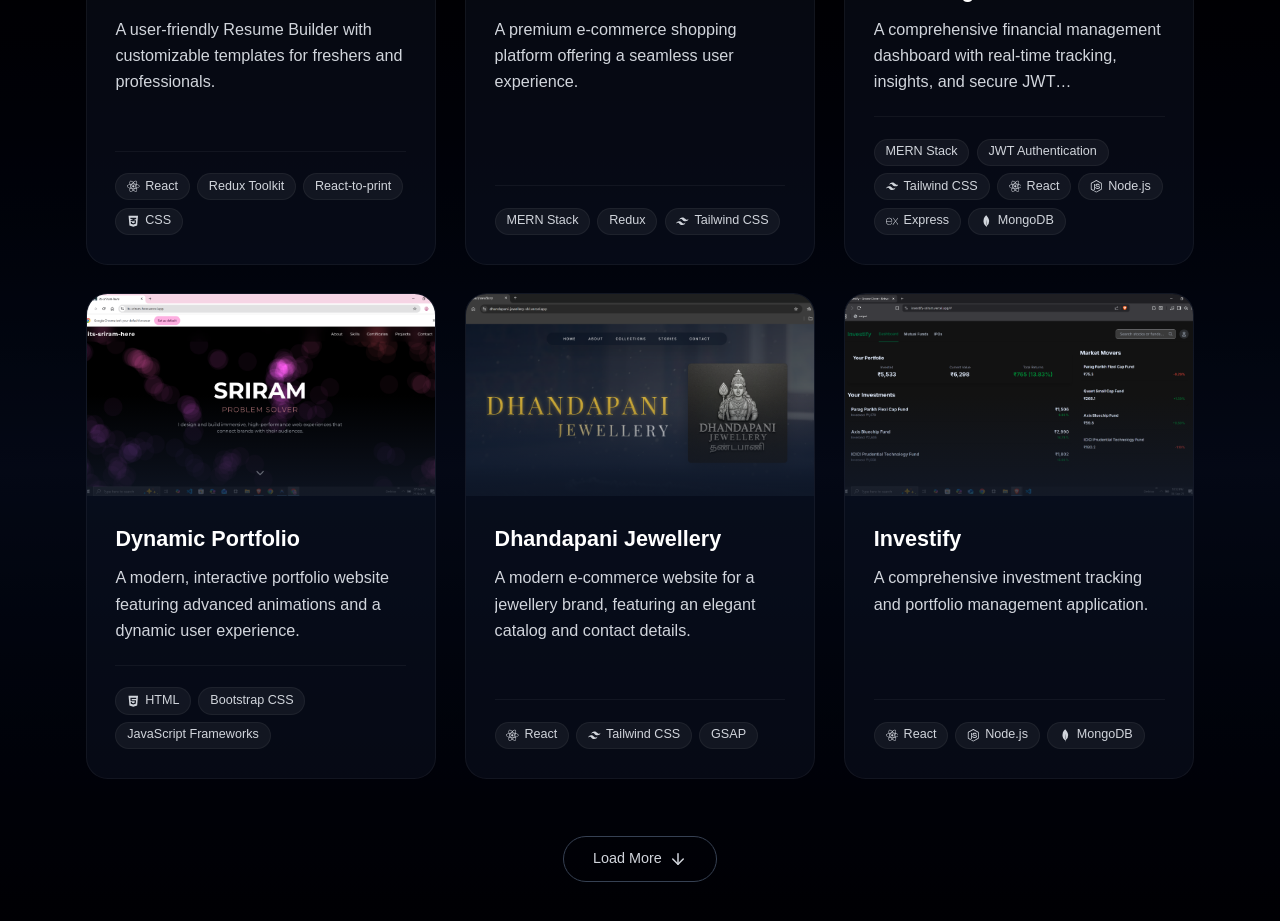
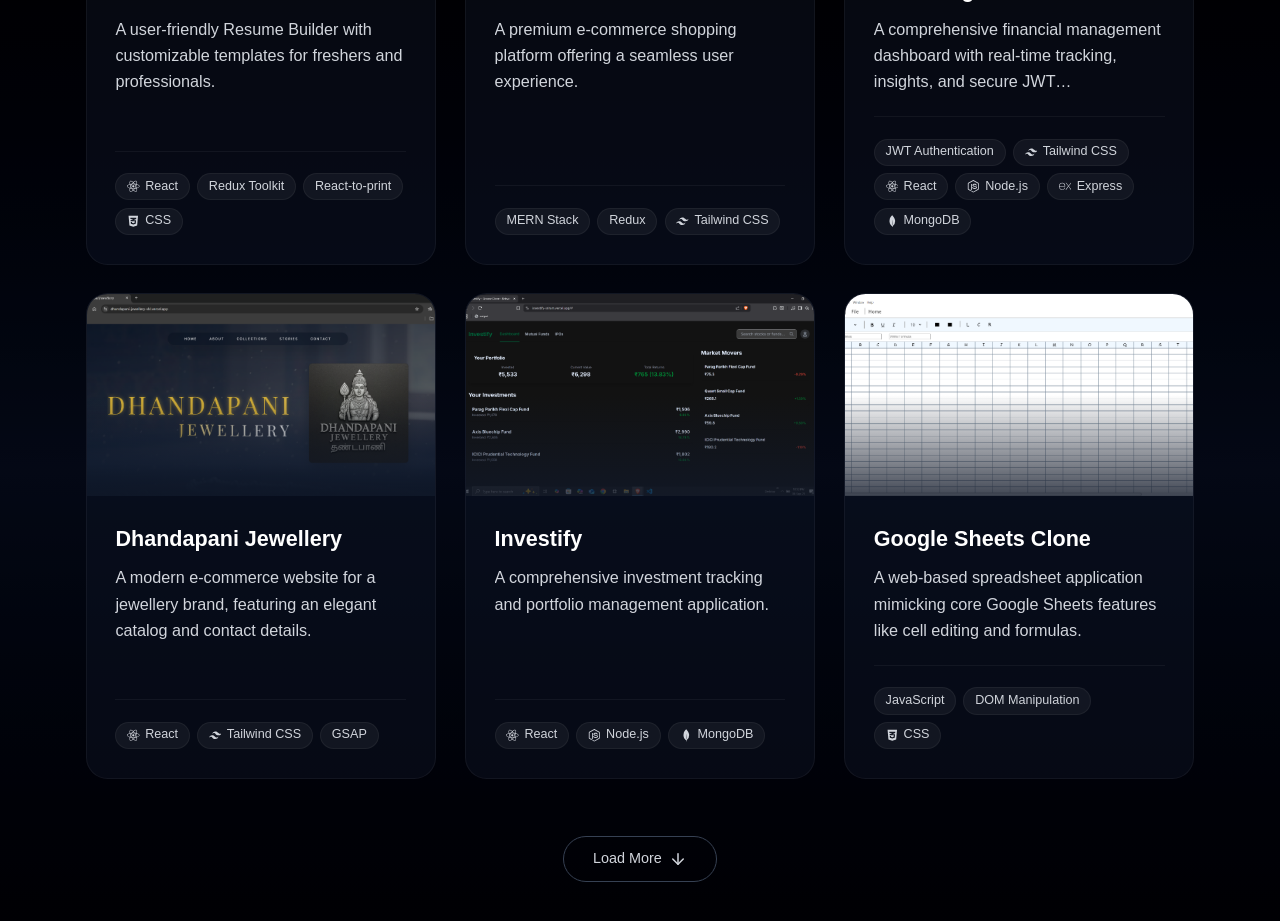
Before and after one commit to its-sriram-here/Portfolio-React-, a React (Vite) app: page / in a window 1280 px wide. Shown: the part 3540-4461 px from the top of the page. Built offline with nearby package versions, Linux system fonts and the light colour scheme.

Commit message:
Moved Dynamic Portfolio after Amazon Clone and updated tech tags

```diff
--- a/src/data/projects.js
+++ b/src/data/projects.js
@@ -29,18 +29,10 @@
     {
         title: "FinManage",
         description: "A comprehensive financial management dashboard with real-time tracking, insights, and secure JWT authentication.",
-        tech: ["MERN Stack", "JWT Authentication", "Tailwind CSS", "React", "Node.js", "Express", "MongoDB"],
+        tech: ["JWT Authentication", "Tailwind CSS", "React", "Node.js", "Express", "MongoDB"],
         link: "https://finmanage.onrender.com/",
         github: "#",
         image: finmanageImg
-    },
-    {
-        title: "Dynamic Portfolio",
-        description: "A modern, interactive portfolio website featuring advanced animations and a dynamic user experience.",
-        tech: ["HTML", "Bootstrap CSS", "JavaScript Frameworks"],
-        link: "https://its-sriram-dev.vercel.app/",
-        github: "#",
-        image: dynamicPortfolioImg
     },
     {
         title: "Dhandapani Jewellery",
@@ -75,6 +67,14 @@
         image: amazonImg
     },
     {
+        title: "Dynamic Portfolio",
+        description: "A modern, interactive portfolio website featuring advanced animations and a dynamic user experience.",
+        tech: ["HTML", "Bootstrap CSS", "JavaScript Frameworks"],
+        link: "https://its-sriram-dev.vercel.app/",
+        github: "#",
+        image: dynamicPortfolioImg
+    },
+    {
         title: "Project Coming Soon",
         description: "An exciting new project is currently in development. Stay tuned for updates!",
         tech: ["Coming Soon"],
```
